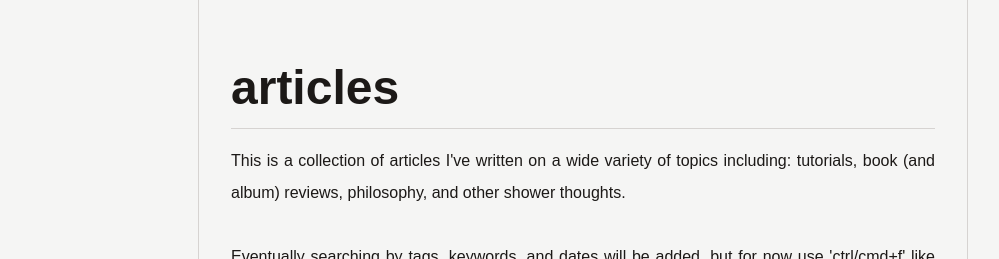
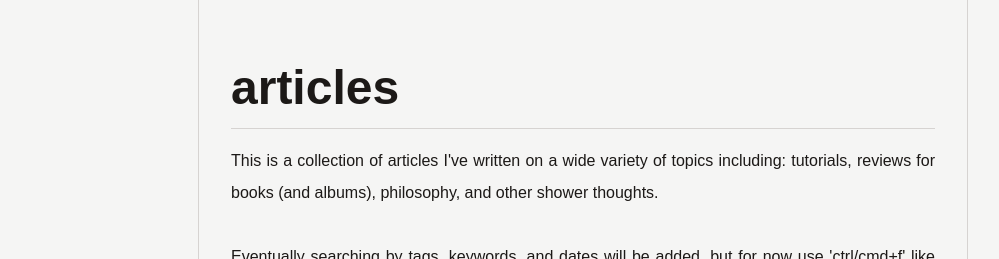
Before and after one commit to krausc2/kc2.dev, a SvelteKit app: page /articles in a window 1280 px wide. Shown: the top 259 px of the page, without its empty margins (57-1056 px from the left). Built offline with nearby package versions, Linux system fonts and the light colour scheme; no server answers.

Commit message:
fix: modify grammar in description

```diff
--- a/src/routes/articles/+page.svelte
+++ b/src/routes/articles/+page.svelte
@@ -35,7 +35,7 @@ Add search by tags and keyword on server cache.
 		<div class="flex flex-col gap-8 border-b border-stone-300 pt-4 pb-4">
 			<p>
 				This is a collection of articles I've written on a wide variety of topics including:
-				tutorials, book (and album) reviews, philosophy, and other shower thoughts.
+				tutorials, reviews for books (and albums), philosophy, and other shower thoughts.
 			</p>
 
 			<p>
```
